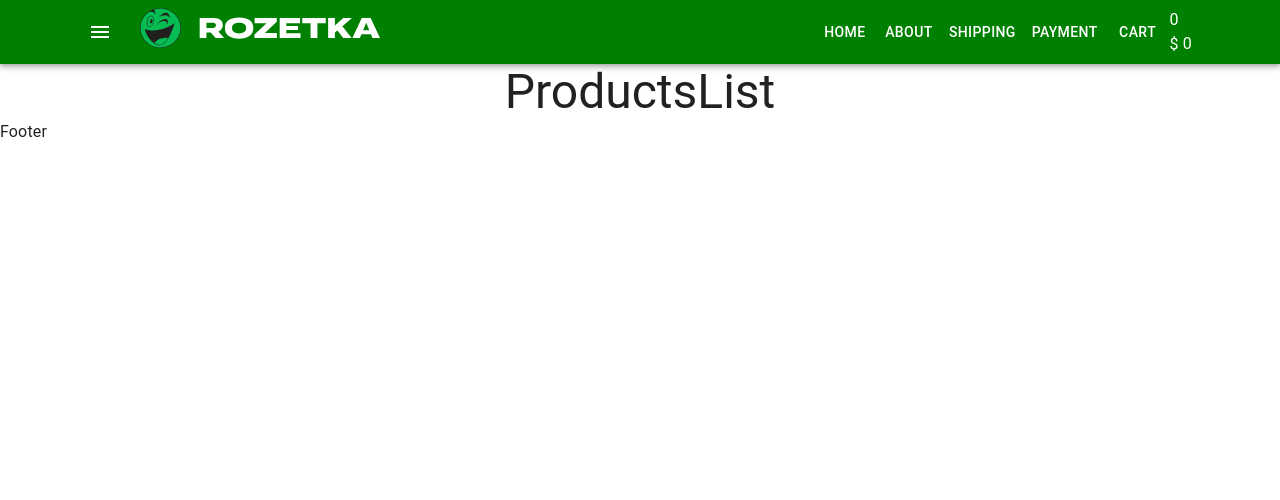
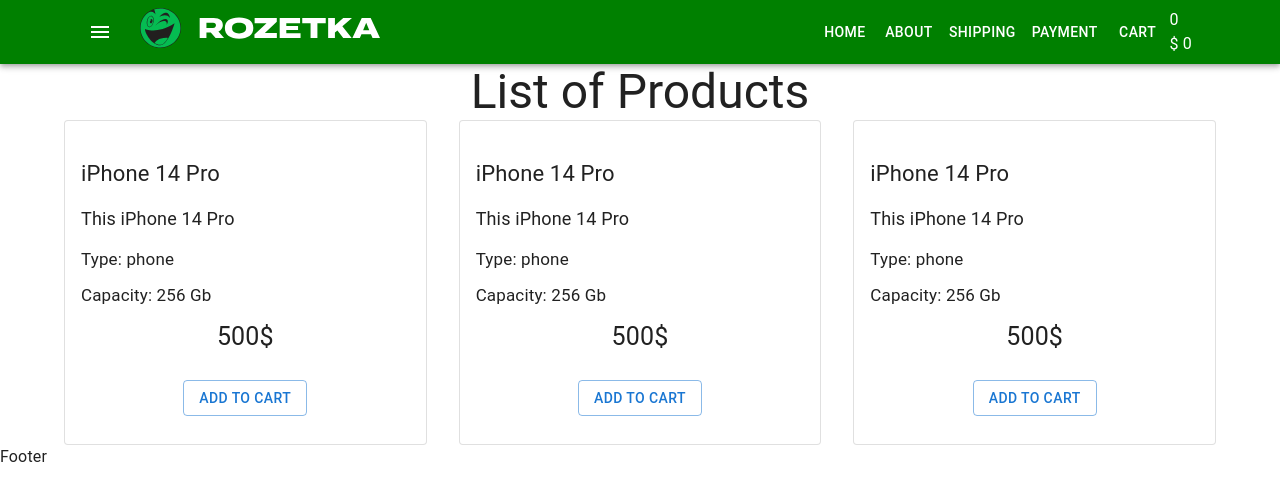
Before and after one commit to Prince0li/react-lesso-2, a React (Create React App) app: page / in a window 1280 px wide. Shown: the top 500 px of the page. Built offline with nearby package versions, Linux system fonts and the light colour scheme.

Commit message:
add productslistitem

```diff
--- a/src/components/Products/ProductsList.tsx
+++ b/src/components/Products/ProductsList.tsx
@@ -1,11 +1,26 @@
-import { Typography } from '@mui/material'
+import { Grid, Typography } from '@mui/material'
+import ProductsListItem from './ProductsListItem'
 
 type Props = {}
+
 const ProductsList = (props: Props) => {
     return (
-        <Typography variant="h3" component="h2" align="center">
-            ProductsList
-        </Typography>
+        <>
+            <Typography variant="h3" component="h2" align="center">
+                List of Products
+            </Typography>
+            <Grid container spacing={4}>
+                <Grid item xs={12} sm={6} md={4}>
+                    <ProductsListItem />
+                </Grid>
+                <Grid item xs={12} sm={6} md={4}>
+                    <ProductsListItem />
+                </Grid>
+                <Grid item xs={12} sm={6} md={4}>
+                    <ProductsListItem />
+                </Grid>
+            </Grid>
+        </>
     )
 }
 export default ProductsList
--- /dev/null
+++ b/src/components/Products/ProductsListItem.scss
@@ -0,0 +1,23 @@
+.product {
+    padding: 20px 0;
+}
+.product-title {
+    font-size: 22px;
+    margin-bottom: 15px;
+}
+.product-description {
+    font-size: 18px;
+    margin-bottom: 15px;
+}
+.product-features {
+    font-size: 17px;
+    margin-bottom: 10px;
+}
+.product-price {
+    font-size: 25px;
+    text-align: center;
+}
+.btns-wrap {
+    display: flex;
+    justify-content: center;
+}
--- /dev/null
+++ b/src/components/Products/ProductsListItem.tsx
@@ -0,0 +1,22 @@
+import { Button, Card, CardActions, CardContent } from '@mui/material'
+import './ProductsListItem.scss'
+type Props = {}
+
+const ProductsListItem = (props: Props) => {
+    return (
+        <Card className="product" variant="outlined">
+            <CardContent>
+                <div className="product-title">iPhone 14 Pro</div>
+                <div className="product-description">This iPhone 14 Pro</div>
+                <div className="product-features">Type: phone</div>
+                <div className="product-features">Capacity: 256 Gb</div>
+                <div className="product-price">500$</div>
+            </CardContent>
+            <CardActions className="btns-wrap">
+                <Button variant="outlined">Add to cart</Button>
+            </CardActions>
+        </Card>
+    )
+}
+
+export default ProductsListItem
```
